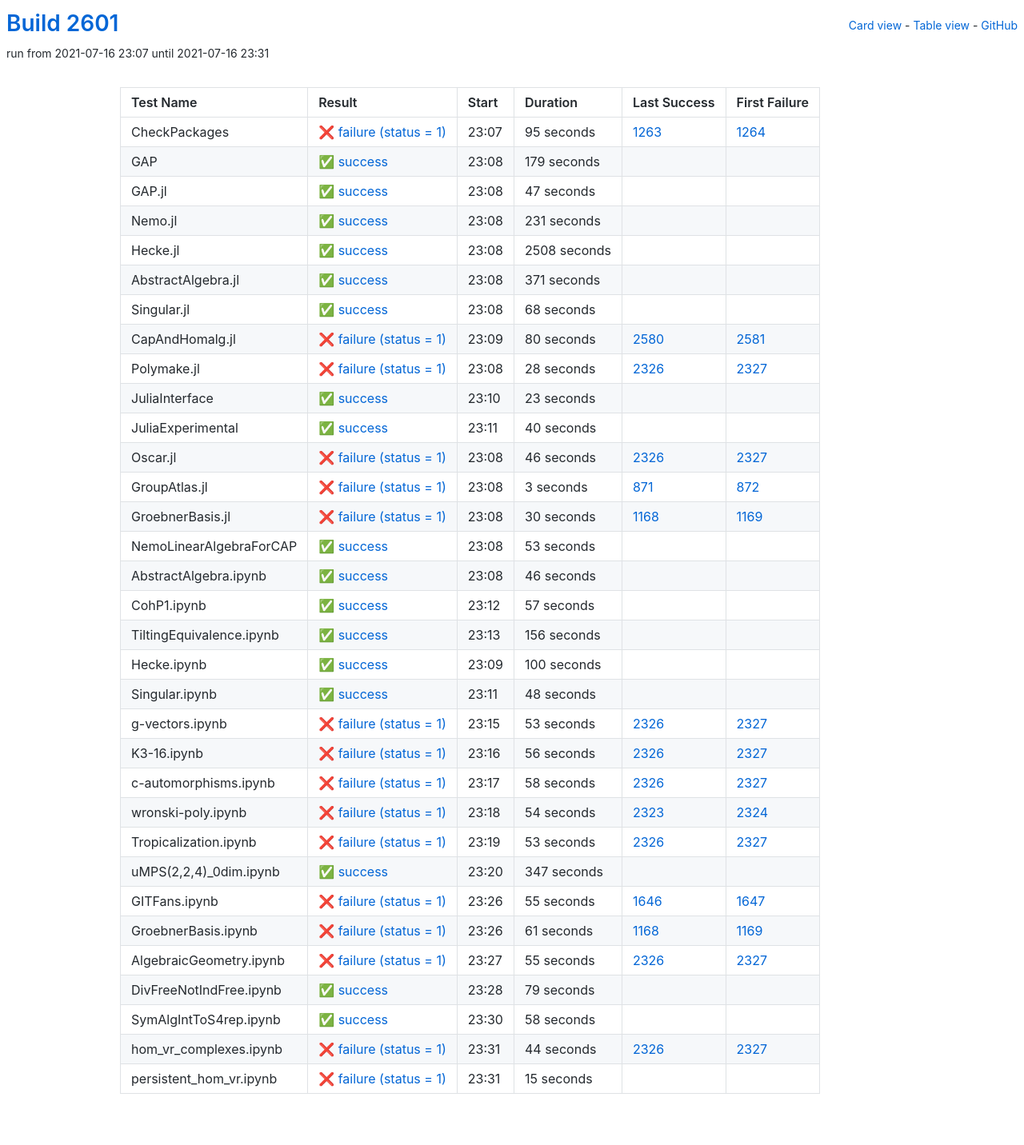
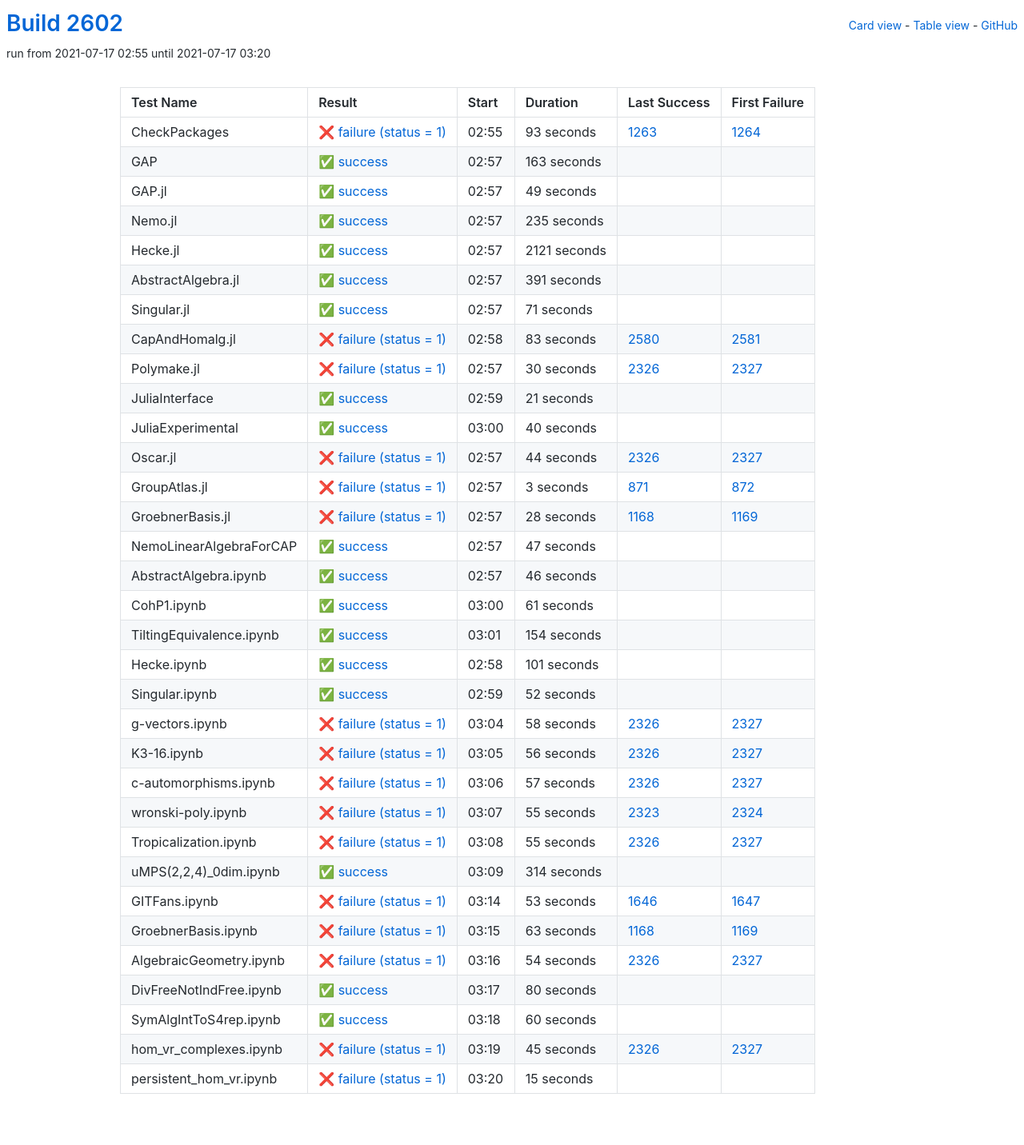
Before and after one commit to oscar-system/oscar-ci-status-stable, a Jekyll site: the page built from table.html, in a window 1280 px wide. Shown: the whole page at 80% size. Built offline with Jekyll 4.4.1, drawn with Linux system fonts in a browser that asks for light colours.

Commit message:
Build #2602

```diff
--- a/_data/ci.yml
+++ b/_data/ci.yml
@@ -1,6 +1,6 @@
 ---
-build: 2601
-build_url: https://oscarci.mathematik.uni-kl.de/job/oscar-stable/2601/
+build: 2602
+build_url: https://oscarci.mathematik.uni-kl.de/job/oscar-stable/2602/
 job: oscar-stable
 organization: oscar-system
 repo: oscar-ci-status-stable
@@ -8,128 +8,128 @@ repourl: https://github.com/oscar-system/oscar-ci-status-stable
 tests:
 - name: CheckPackages
   id: checkpackages
-  log: https://oscarci.mathematik.uni-kl.de/job/oscar-stable/2601/artifact/logs/build-2601/CheckPackages.log
-  start: 2021-07-16 23:07
+  log: https://oscarci.mathematik.uni-kl.de/job/oscar-stable/2602/artifact/logs/build-2602/CheckPackages.log
+  start: 2021-07-17 02:55
   success: false
   exitcode: 1
   status: failure
-  duration: 95
+  duration: 93
   last_success: 1263
   last_success_url: https://oscarci.mathematik.uni-kl.de/job/oscar-stable/1263/
   first_failure: 1264
   first_failure_url: https://oscarci.mathematik.uni-kl.de/job/oscar-stable/1264/
 - name: GAP
   id: gap
-  log: https://oscarci.mathematik.uni-kl.de/job/oscar-stable/2601/artifact/logs/build-2601/GAP.log
-  start: 2021-07-16 23:08
+  log: https://oscarci.mathematik.uni-kl.de/job/oscar-stable/2602/artifact/logs/build-2602/GAP.log
+  start: 2021-07-17 02:57
   success: true
   exitcode: 0
   status: success
-  duration: 179
+  duration: 163
   last_success: false
   last_success_url:
   first_failure: false
   first_failure_url:
 - name: GAP.jl
   id: gap-jl
-  log: https://oscarci.mathematik.uni-kl.de/job/oscar-stable/2601/artifact/logs/build-2601/GAP.jl.log
-  start: 2021-07-16 23:08
+  log: https://oscarci.mathematik.uni-kl.de/job/oscar-stable/2602/artifact/logs/build-2602/GAP.jl.log
+  start: 2021-07-17 02:57
   success: true
   exitcode: 0
   status: success
-  duration: 47
+  duration: 49
   last_success: false
   last_success_url:
   first_failure: false
   first_failure_url:
 - name: Nemo.jl
   id: nemo-jl
-  log: https://oscarci.mathematik.uni-kl.de/job/oscar-stable/2601/artifact/logs/build-2601/Nemo.jl.log
-  start: 2021-07-16 23:08
+  log: https://oscarci.mathematik.uni-kl.de/job/oscar-stable/2602/artifact/logs/build-2602/Nemo.jl.log
+  start: 2021-07-17 02:57
   success: true
   exitcode: 0
   status: success
-  duration: 231
+  duration: 235
   last_success: false
   last_success_url:
   first_failure: false
   first_failure_url:
 - name: Hecke.jl
   id: hecke-jl
-  log: https://oscarci.mathematik.uni-kl.de/job/oscar-stable/2601/artifact/logs/build-2601/Hecke.jl.log
-  start: 2021-07-16 23:08
+  log: https://oscarci.mathematik.uni-kl.de/job/oscar-stable/2602/artifact/logs/build-2602/Hecke.jl.log
+  start: 2021-07-17 02:57
   success: true
   exitcode: 0
   status: success
-  duration: 2508
+  duration: 2121
   last_success: false
   last_success_url:
   first_failure: false
   first_failure_url:
 - name: AbstractAlgebra.jl
   id: abstractalgebra-jl
-  log: https://oscarci.mathematik.uni-kl.de/job/oscar-stable/2601/artifact/logs/build-2601/AbstractAlgebra.jl.log
-  start: 2021-07-16 23:08
+  log: https://oscarci.mathematik.uni-kl.de/job/oscar-stable/2602/artifact/logs/build-2602/AbstractAlgebra.jl.log
+  start: 2021-07-17 02:57
   success: true
   exitcode: 0
   status: success
-  duration: 371
+  duration: 391
   last_success: false
   last_success_url:
   first_failure: false
   first_failure_url:
 - name: Singular.jl
   id: singular-jl
-  log: https://oscarci.mathematik.uni-kl.de/job/oscar-stable/2601/artifact/logs/build-2601/Singular.jl.log
-  start: 2021-07-16 23:08
+  log: https://oscarci.mathematik.uni-kl.de/job/oscar-stable/2602/artifact/logs/build-2602/Singular.jl.log
+  start: 2021-07-17 02:57
   success: true
   exitcode: 0
   status: success
-  duration: 68
+  duration: 71
   last_success: false
   last_success_url:
   first_failure: false
   first_failure_url:
 - name: CapAndHomalg.jl
   id: capandhomalg-jl
-  log: https://oscarci.mathematik.uni-kl.de/job/oscar-stable/2601/artifact/logs/build-2601/CapAndHomalg.jl.log
-  start: 2021-07-16 23:09
+  log: https://oscarci.mathematik.uni-kl.de/job/oscar-stable/2602/artifact/logs/build-2602/CapAndHomalg.jl.log
+  start: 2021-07-17 02:58
   success: false
   exitcode: 1
   status: failure
-  duration: 80
+  duration: 83
   last_success: 2580
   last_success_url: https://oscarci.mathematik.uni-kl.de/job/oscar-stable/2580/
   first_failure: 2581
   first_failure_url: https://oscarci.mathematik.uni-kl.de/job/oscar-stable/2581/
 - name: Polymake.jl
   id: polymake-jl
-  log: https://oscarci.mathematik.uni-kl.de/job/oscar-stable/2601/artifact/logs/build-2601/Polymake.jl.log
-  start: 2021-07-16 23:08
+  log: https://oscarci.mathematik.uni-kl.de/job/oscar-stable/2602/artifact/logs/build-2602/Polymake.jl.log
+  start: 2021-07-17 02:57
   success: false
   exitcode: 1
   status: failure
-  duration: 28
+  duration: 30
   last_success: 2326
   last_success_url: https://oscarci.mathematik.uni-kl.de/job/oscar-stable/2326/
   first_failure: 2327
   first_failure_url: https://oscarci.mathematik.uni-kl.de/job/oscar-stable/2327/
 - name: JuliaInterface
   id: juliainterface
-  log: https://oscarci.mathematik.uni-kl.de/job/oscar-stable/2601/artifact/logs/build-2601/JuliaInterface.log
-  start: 2021-07-16 23:10
+  log: https://oscarci.mathematik.uni-kl.de/job/oscar-stable/2602/artifact/logs/build-2602/JuliaInterface.log
+  start: 2021-07-17 02:59
   success: true
   exitcode: 0
   status: success
-  duration: 23
+  duration: 21
   last_success: false
   last_success_url:
   first_failure: false
   first_failure_url:
 - name: JuliaExperimental
   id: juliaexperimental
-  log: https://oscarci.mathematik.uni-kl.de/job/oscar-stable/2601/artifact/logs/build-2601/JuliaExperimental.log
-  start: 2021-07-16 23:11
+  log: https://oscarci.mathematik.uni-kl.de/job/oscar-stable/2602/artifact/logs/build-2602/JuliaExperimental.log
+  start: 2021-07-17 03:00
   success: true
   exitcode: 0
   status: success
@@ -140,20 +140,20 @@ tests:
   first_failure_url:
 - name: Oscar.jl
   id: oscar-jl
-  log: https://oscarci.mathematik.uni-kl.de/job/oscar-stable/2601/artifact/logs/build-2601/Oscar.jl.log
-  start: 2021-07-16 23:08
+  log: https://oscarci.mathematik.uni-kl.de/job/oscar-stable/2602/artifact/logs/build-2602/Oscar.jl.log
+  start: 2021-07-17 02:57
   success: false
   exitcode: 1
   status: failure
-  duration: 46
+  duration: 44
   last_success: 2326
   last_success_url: https://oscarci.mathematik.uni-kl.de/job/oscar-stable/2326/
   first_failure: 2327
   first_failure_url: https://oscarci.mathematik.uni-kl.de/job/oscar-stable/2327/
 - name: GroupAtlas.jl
   id: groupatlas-jl
-  log: https://oscarci.mathematik.uni-kl.de/job/oscar-stable/2601/artifact/logs/build-2601/GroupAtlas.jl.log
-  start: 2021-07-16 23:08
+  log: https://oscarci.mathematik.uni-kl.de/job/oscar-stable/2602/artifact/logs/build-2602/GroupAtlas.jl.log
+  start: 2021-07-17 02:57
   success: false
   exitcode: 1
   status: failure
@@ -164,32 +164,32 @@ tests:
   first_failure_url: https://oscarci.mathematik.uni-kl.de/job/oscar-stable/872/
 - name: GroebnerBasis.jl
   id: groebnerbasis-jl
-  log: https://oscarci.mathematik.uni-kl.de/job/oscar-stable/2601/artifact/logs/build-2601/GroebnerBasis.jl.log
-  start: 2021-07-16 23:08
+  log: https://oscarci.mathematik.uni-kl.de/job/oscar-stable/2602/artifact/logs/build-2602/GroebnerBasis.jl.log
+  start: 2021-07-17 02:57
   success: false
   exitcode: 1
   status: failure
-  duration: 30
+  duration: 28
   last_success: 1168
   last_success_url: https://oscarci.mathematik.uni-kl.de/job/oscar-stable/1168/
   first_failure: 1169
   first_failure_url: https://oscarci.mathematik.uni-kl.de/job/oscar-stable/1169/
 - name: NemoLinearAlgebraForCAP
   id: nemolinearalgebraforcap
-  log: https://oscarci.mathematik.uni-kl.de/job/oscar-stable/2601/artifact/logs/build-2601/NemoLinearAlgebraForCAP.log
-  start: 2021-07-16 23:08
+  log: https://oscarci.mathematik.uni-kl.de/job/oscar-stable/2602/artifact/logs/build-2602/NemoLinearAlgebraForCAP.log
+  start: 2021-07-17 02:57
   success: true
   exitcode: 0
   status: success
-  duration: 53
+  duration: 47
   last_success: false
   last_success_url:
   first_failure: false
   first_failure_url:
 - name: AbstractAlgebra.ipynb
   id: abstractalgebra-ipynb
-  log: https://oscarci.mathematik.uni-kl.de/job/oscar-stable/2601/artifact/logs/build-2601/AbstractAlgebra.ipynb.log
-  start: 2021-07-16 23:08
+  log: https://oscarci.mathematik.uni-kl.de/job/oscar-stable/2602/artifact/logs/build-2602/AbstractAlgebra.ipynb.log
+  start: 2021-07-17 02:57
   success: true
   exitcode: 0
   status: success
@@ -200,68 +200,68 @@ tests:
   first_failure_url:
 - name: CohP1.ipynb
   id: cohp1-ipynb
-  log: https://oscarci.mathematik.uni-kl.de/job/oscar-stable/2601/artifact/logs/build-2601/CohP1.ipynb.log
-  start: 2021-07-16 23:12
+  log: https://oscarci.mathematik.uni-kl.de/job/oscar-stable/2602/artifact/logs/build-2602/CohP1.ipynb.log
+  start: 2021-07-17 03:00
   success: true
   exitcode: 0
   status: success
-  duration: 57
+  duration: 61
   last_success: false
   last_success_url:
   first_failure: false
   first_failure_url:
 - name: TiltingEquivalence.ipynb
   id: tiltingequivalence-ipynb
-  log: https://oscarci.mathematik.uni-kl.de/job/oscar-stable/2601/artifact/logs/build-2601/TiltingEquivalence.ipynb.log
-  start: 2021-07-16 23:13
+  log: https://oscarci.mathematik.uni-kl.de/job/oscar-stable/2602/artifact/logs/build-2602/TiltingEquivalence.ipynb.log
+  start: 2021-07-17 03:01
   success: true
   exitcode: 0
   status: success
-  duration: 156
+  duration: 154
   last_success: false
   last_success_url:
   first_failure: false
   first_failure_url:
 - name: Hecke.ipynb
   id: hecke-ipynb
-  log: https://oscarci.mathematik.uni-kl.de/job/oscar-stable/2601/artifact/logs/build-2601/Hecke.ipynb.log
-  start: 2021-07-16 23:09
+  log: https://oscarci.mathematik.uni-kl.de/job/oscar-stable/2602/artifact/logs/build-2602/Hecke.ipynb.log
+  start: 2021-07-17 02:58
   success: true
   exitcode: 0
   status: success
-  duration: 100
+  duration: 101
   last_success: false
   last_success_url:
   first_failure: false
   first_failure_url:
 - name: Singular.ipynb
   id: singular-ipynb
-  log: https://oscarci.mathematik.uni-kl.de/job/oscar-stable/2601/artifact/logs/build-2601/Singular.ipynb.log
-  start: 2021-07-16 23:11
+  log: https://oscarci.mathematik.uni-kl.de/job/oscar-stable/2602/artifact/logs/build-2602/Singular.ipynb.log
+  start: 2021-07-17 02:59
   success: true
   exitcode: 0
   status: success
-  duration: 48
+  duration: 52
   last_success: false
   last_success_url:
   first_failure: false
   first_failure_url:
 - name: g-vectors.ipynb
   id: g-vectors-ipynb
-  log: https://oscarci.mathematik.uni-kl.de/job/oscar-stable/2601/artifact/logs/build-2601/g-vectors.ipynb.log
-  start: 2021-07-16 23:15
+  log: https://oscarci.mathematik.uni-kl.de/job/oscar-stable/2602/artifact/logs/build-2602/g-vectors.ipynb.log
+  start: 2021-07-17 03:04
   success: false
   exitcode: 1
   status: failure
-  duration: 53
+  duration: 58
   last_success: 2326
   last_success_url: https://oscarci.mathematik.uni-kl.de/job/oscar-stable/2326/
   first_failure: 2327
   first_failure_url: https://oscarci.mathematik.uni-kl.de/job/oscar-stable/2327/
 - name: K3-16.ipynb
   id: k3-16-ipynb
-  log: https://oscarci.mathematik.uni-kl.de/job/oscar-stable/2601/artifact/logs/build-2601/K3-16.ipynb.log
-  start: 2021-07-16 23:16
+  log: https://oscarci.mathematik.uni-kl.de/job/oscar-stable/2602/artifact/logs/build-2602/K3-16.ipynb.log
+  start: 2021-07-17 03:05
   success: false
   exitcode: 1
   status: failure
@@ -272,80 +272,32 @@ tests:
   first_failure_url: https://oscarci.mathematik.uni-kl.de/job/oscar-stable/2327/
 - name: c-automorphisms.ipynb
   id: c-automorphisms-ipynb
-  log: https://oscarci.mathematik.uni-kl.de/job/oscar-stable/2601/artifact/logs/build-2601/c-automorphisms.ipynb.log
-  start: 2021-07-16 23:17
+  log: https://oscarci.mathematik.uni-kl.de/job/oscar-stable/2602/artifact/logs/build-2602/c-automorphisms.ipynb.log
+  start: 2021-07-17 03:06
   success: false
   exitcode: 1
   status: failure
-  duration: 58
+  duration: 57
   last_success: 2326
   last_success_url: https://oscarci.mathematik.uni-kl.de/job/oscar-stable/2326/
   first_failure: 2327
   first_failure_url: https://oscarci.mathematik.uni-kl.de/job/oscar-stable/2327/
 - name: wronski-poly.ipynb
   id: wronski-poly-ipynb
-  log: https://oscarci.mathematik.uni-kl.de/job/oscar-stable/2601/artifact/logs/build-2601/wronski-poly.ipynb.log
-  start: 2021-07-16 23:18
+  log: https://oscarci.mathematik.uni-kl.de/job/oscar-stable/2602/artifact/logs/build-2602/wronski-poly.ipynb.log
+  start: 2021-07-17 03:07
   success: false
   exitcode: 1
   status: failure
-  duration: 54
+  duration: 55
   last_success: 2323
   last_success_url: https://oscarci.mathematik.uni-kl.de/job/oscar-stable/2323/
   first_failure: 2324
   first_failure_url: https://oscarci.mathematik.uni-kl.de/job/oscar-stable/2324/
 - name: Tropicalization.ipynb
   id: tropicalization-ipynb
-  log: https://oscarci.mathematik.uni-kl.de/job/oscar-stable/2601/artifact/logs/build-2601/Tropicalization.ipynb.log
-  start: 2021-07-16 23:19
-  success: false
-  exitcode: 1
-  status: failure
-  duration: 53
-  last_success: 2326
-  last_success_url: https://oscarci.mathematik.uni-kl.de/job/oscar-stable/2326/
-  first_failure: 2327
-  first_failure_url: https://oscarci.mathematik.uni-kl.de/job/oscar-stable/2327/
-- name: uMPS(2,2,4)_0dim.ipynb
-  id: umps-2-2-4-0dim-ipynb
-  log: https://oscarci.mathematik.uni-kl.de/job/oscar-stable/2601/artifact/logs/build-2601/uMPS-2-2-4-_0dim.ipynb.log
-  start: 2021-07-16 23:20
-  success: true
-  exitcode: 0
-  status: success
-  duration: 347
-  last_success: false
-  last_success_url:
-  first_failure: false
-  first_failure_url:
-- name: GITFans.ipynb
-  id: gitfans-ipynb
-  log: https://oscarci.mathematik.uni-kl.de/job/oscar-stable/2601/artifact/logs/build-2601/GITFans.ipynb.log
-  start: 2021-07-16 23:26
-  success: false
-  exitcode: 1
-  status: failure
-  duration: 55
-  last_success: 1646
-  last_success_url: https://oscarci.mathematik.uni-kl.de/job/oscar-stable/1646/
-  first_failure: 1647
-  first_failure_url: https://oscarci.mathematik.uni-kl.de/job/oscar-stable/1647/
-- name: GroebnerBasis.ipynb
-  id: groebnerbasis-ipynb
-  log: https://oscarci.mathematik.uni-kl.de/job/oscar-stable/2601/artifact/logs/build-2601/GroebnerBasis.ipynb.log
-  start: 2021-07-16 23:26
-  success: false
-  exitcode: 1
-  status: failure
-  duration: 61
-  last_success: 1168
-  last_success_url: https://oscarci.mathematik.uni-kl.de/job/oscar-stable/1168/
-  first_failure: 1169
-  first_failure_url: https://oscarci.mathematik.uni-kl.de/job/oscar-stable/1169/
-- name: AlgebraicGeometry.ipynb
-  id: algebraicgeometry-ipynb
-  log: https://oscarci.mathematik.uni-kl.de/job/oscar-stable/2601/artifact/logs/build-2601/AlgebraicGeometry.ipynb.log
-  start: 2021-07-16 23:27
+  log: https://oscarci.mathematik.uni-kl.de/job/oscar-stable/2602/artifact/logs/build-2602/Tropicalization.ipynb.log
+  start: 2021-07-17 03:08
   success: false
   exitcode: 1
   status: failure
@@ -354,46 +306,94 @@ tests:
   last_success_url: https://oscarci.mathematik.uni-kl.de/job/oscar-stable/2326/
   first_failure: 2327
   first_failure_url: https://oscarci.mathematik.uni-kl.de/job/oscar-stable/2327/
-- name: DivFreeNotIndFree.ipynb
-  id: divfreenotindfree-ipynb
-  log: https://oscarci.mathematik.uni-kl.de/job/oscar-stable/2601/artifact/logs/build-2601/DivFreeNotIndFree.ipynb.log
-  start: 2021-07-16 23:28
+- name: uMPS(2,2,4)_0dim.ipynb
+  id: umps-2-2-4-0dim-ipynb
+  log: https://oscarci.mathematik.uni-kl.de/job/oscar-stable/2602/artifact/logs/build-2602/uMPS-2-2-4-_0dim.ipynb.log
+  start: 2021-07-17 03:09
   success: true
   exitcode: 0
   status: success
-  duration: 79
+  duration: 314
+  last_success: false
+  last_success_url:
+  first_failure: false
+  first_failure_url:
+- name: GITFans.ipynb
+  id: gitfans-ipynb
+  log: https://oscarci.mathematik.uni-kl.de/job/oscar-stable/2602/artifact/logs/build-2602/GITFans.ipynb.log
+  start: 2021-07-17 03:14
+  success: false
+  exitcode: 1
+  status: failure
+  duration: 53
+  last_success: 1646
+  last_success_url: https://oscarci.mathematik.uni-kl.de/job/oscar-stable/1646/
+  first_failure: 1647
+  first_failure_url: https://oscarci.mathematik.uni-kl.de/job/oscar-stable/1647/
+- name: GroebnerBasis.ipynb
+  id: groebnerbasis-ipynb
+  log: https://oscarci.mathematik.uni-kl.de/job/oscar-stable/2602/artifact/logs/build-2602/GroebnerBasis.ipynb.log
+  start: 2021-07-17 03:15
+  success: false
+  exitcode: 1
+  status: failure
+  duration: 63
+  last_success: 1168
+  last_success_url: https://oscarci.mathematik.uni-kl.de/job/oscar-stable/1168/
+  first_failure: 1169
+  first_failure_url: https://oscarci.mathematik.uni-kl.de/job/oscar-stable/1169/
+- name: AlgebraicGeometry.ipynb
+  id: algebraicgeometry-ipynb
+  log: https://oscarci.mathematik.uni-kl.de/job/oscar-stable/2602/artifact/logs/build-2602/AlgebraicGeometry.ipynb.log
+  start: 2021-07-17 03:16
+  success: false
+  exitcode: 1
+  status: failure
+  duration: 54
+  last_success: 2326
+  last_success_url: https://oscarci.mathematik.uni-kl.de/job/oscar-stable/2326/
+  first_failure: 2327
+  first_failure_url: https://oscarci.mathematik.uni-kl.de/job/oscar-stable/2327/
+- name: DivFreeNotIndFree.ipynb
+  id: divfreenotindfree-ipynb
+  log: https://oscarci.mathematik.uni-kl.de/job/oscar-stable/2602/artifact/logs/build-2602/DivFreeNotIndFree.ipynb.log
+  start: 2021-07-17 03:17
+  success: true
+  exitcode: 0
+  status: success
+  duration: 80
   last_success: false
   last_success_url:
   first_failure: false
   first_failure_url:
 - name: SymAlgIntToS4rep.ipynb
   id: symalginttos4rep-ipynb
-  log: https://oscarci.mathematik.uni-kl.de/job/oscar-stable/2601/artifact/logs/build-2601/SymAlgIntToS4rep.ipynb.log
-  start: 2021-07-16 23:30
+  log: https://oscarci.mathematik.uni-kl.de/job/oscar-stable/2602/artifact/logs/build-2602/SymAlgIntToS4rep.ipynb.log
+  start: 2021-07-17 03:18
   success: true
   exitcode: 0
   status: success
-  duration: 58
+  duration: 60
   last_success: false
   last_success_url:
   first_failure: false
   first_failure_url:
 - name: hom_vr_complexes.ipynb
   id: hom-vr-complexes-ipynb
-  log: https://oscarci.mathematik.uni-kl.de/job/oscar-stable/2601/artifact/logs/build-2601/hom_vr_complexes.ipynb.log
-  start: 2021-07-16 23:31
+  log: https://oscarci.mathematik.uni-kl.de/job/oscar-stable/2602/artifact/logs/build-2602/hom_vr_complexes.ipynb.log
+  start: 2021-07-17 03:19
   success: false
   exitcode: 1
   status: failure
-  duration: 44
+  duration: 45
   last_success: 2326
   last_success_url: https://oscarci.mathematik.uni-kl.de/job/oscar-stable/2326/
   first_failure: 2327
   first_failure_url: https://oscarci.mathematik.uni-kl.de/job/oscar-stable/2327/
 - name: persistent_hom_vr.ipynb
   id: persistent-hom-vr-ipynb
-  log: https://oscarci.mathematik.uni-kl.de/job/oscar-stable/2601/artifact/logs/build-2601/persistent_hom_vr.ipynb.log
-  start: 2021-07-16 23:31
+  log: https://oscarci.mathematik.uni-kl.de/job/oscar-stable/2602/artifact/logs/build-2602/persistent_hom_vr.ipynb.log
+  start: 2021-07-17 03:20
   success: false
   exitcode: 1
   status: failure
```
Also changed, not shown: README.md.
